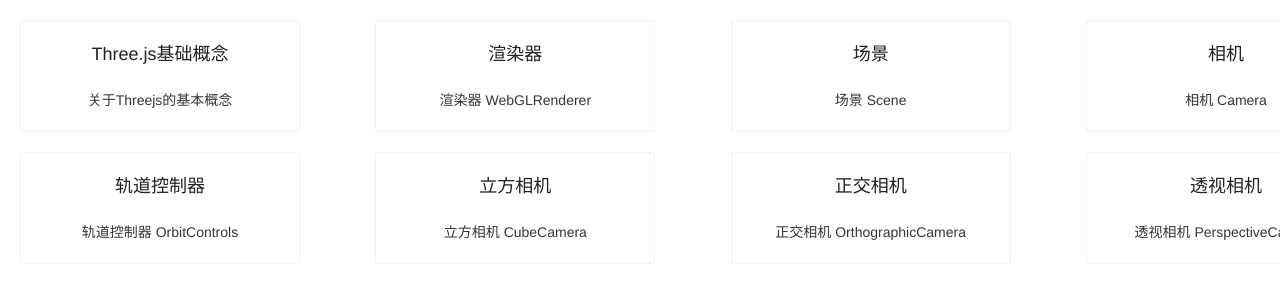
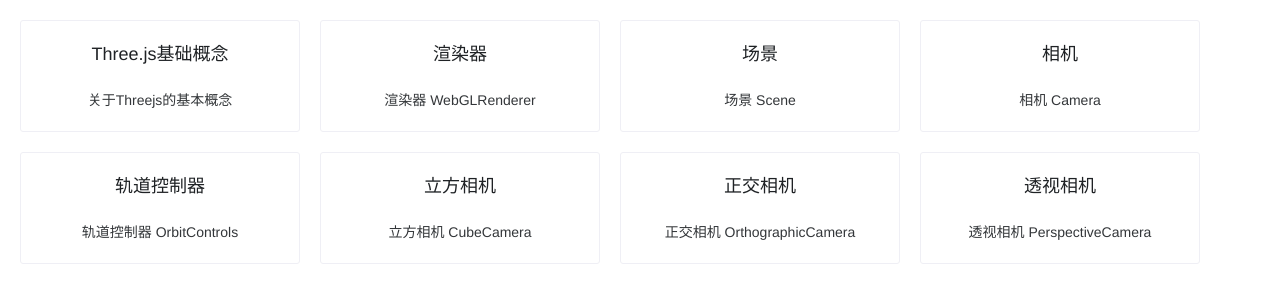
Before and after one commit to NightMoom/vite_tamplate, a Vue app: page /vite/home in a window 1280 px wide. Shown: the top 300 px of the page. Built offline with nearby package versions, Linux system fonts and the light colour scheme; a small style sheet from the web is missing.

Commit message:
update 修改样式

```diff
--- a/src/views/Home/HomeIndex.vue
+++ b/src/views/Home/HomeIndex.vue
@@ -2,8 +2,8 @@
  * @Author: zsmya
  * @Date: 2022-04-15 16:50:25
  * @LastEditors: zsmya
- * @LastEditTime: 2022-04-18 15:23:15
- * @FilePath: /vite_ts/src/views/Home/Home.vue
+ * @LastEditTime: 2022-04-18 18:04:19
+ * @FilePath: /vite_ts/src/views/Home/HomeIndex.vue
  * @Description:
  * Copyright (c) 2022 by zsmya, All Rights Reserved.
 -->
@@ -57,7 +57,7 @@
 .container {
   display: flex;
   flex-wrap: wrap;
-  justify-content: space-between;
+  justify-content: flex-start;
   padding: 10px;
   max-width: 1920px;
   min-width: 1366px;
```
Also changed, not shown: 5 other files (tests, documents, lock files or other folders).
